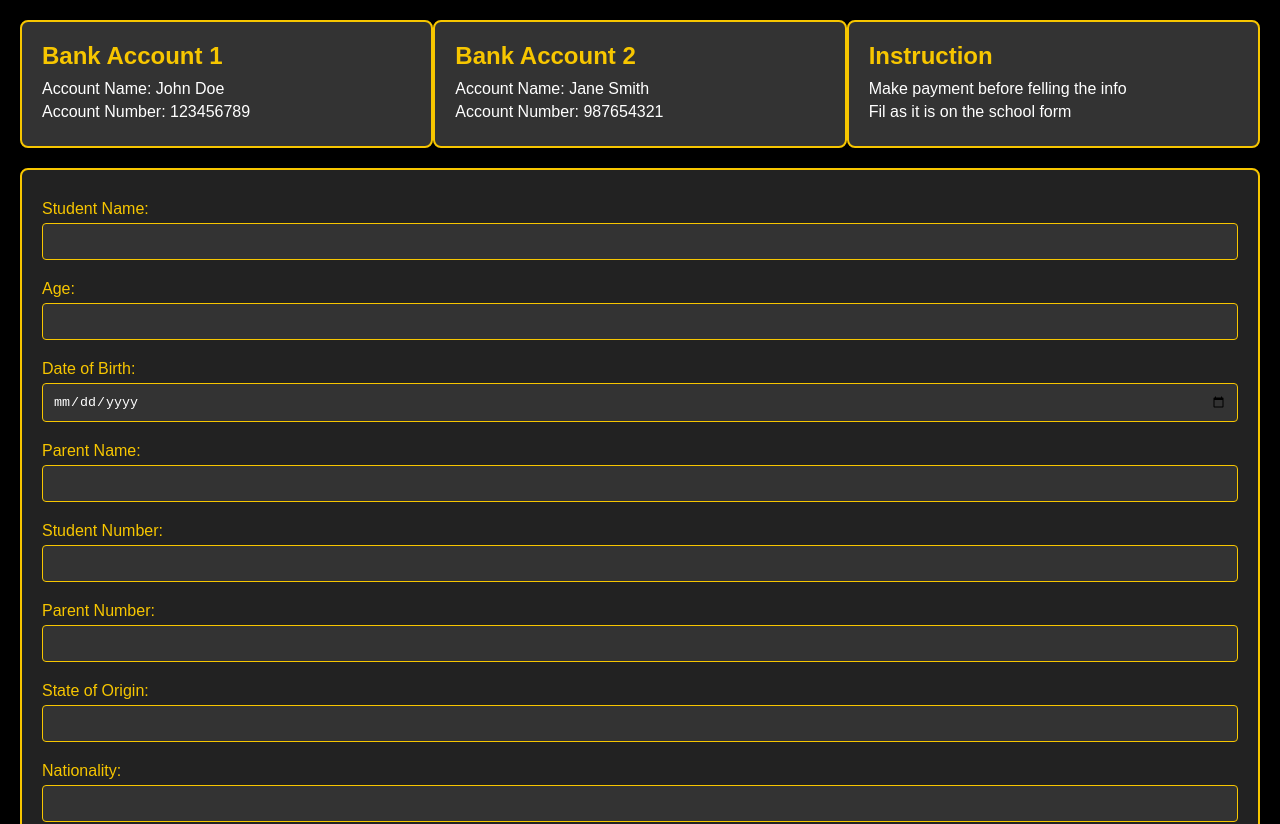
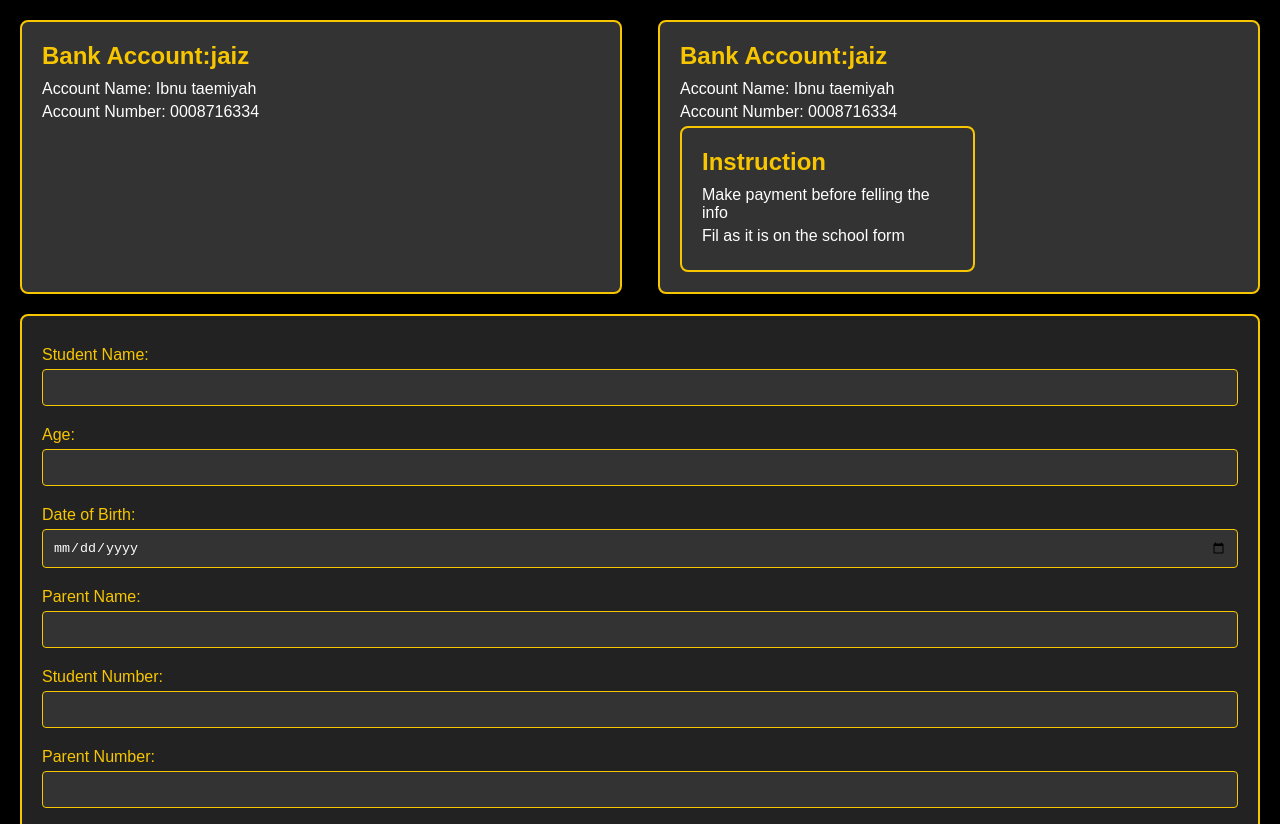
Before and after one commit to GOMYTECH/ibnu-taemiyah, a plain HTML site: page register.html in a window 1280 px wide. Shown: the top 824 px of the page. Drawn offline with Linux system fonts and the light colour scheme.

Commit message:
Update register.html

```diff
--- a/register.html
+++ b/register.html
@@ -154,14 +154,14 @@
 <body>
     <header>
         <div class="bank-container">
-            <h2>Bank Account 1</h2>
-            <p>Account Name: John Doe</p>
-            <p>Account Number: 123456789</p>
+                        <h2>Bank Account:jaiz</h2>
+            <p>Account Name: Ibnu taemiyah</p>
+            <p>Account Number: 0008716334</p>
         </div>
         <div class="bank-container">
-            <h2>Bank Account 2</h2>
-            <p>Account Name: Jane Smith</p>
-            <p>Account Number: 987654321</p>
+                        <h2>Bank Account:jaiz</h2>
+            <p>Account Name: Ibnu taemiyah</p>
+            <p>Account Number: 0008716334</p
         </div>
         <div class="bank-container">
             <h2>Instruction</h2>
```
